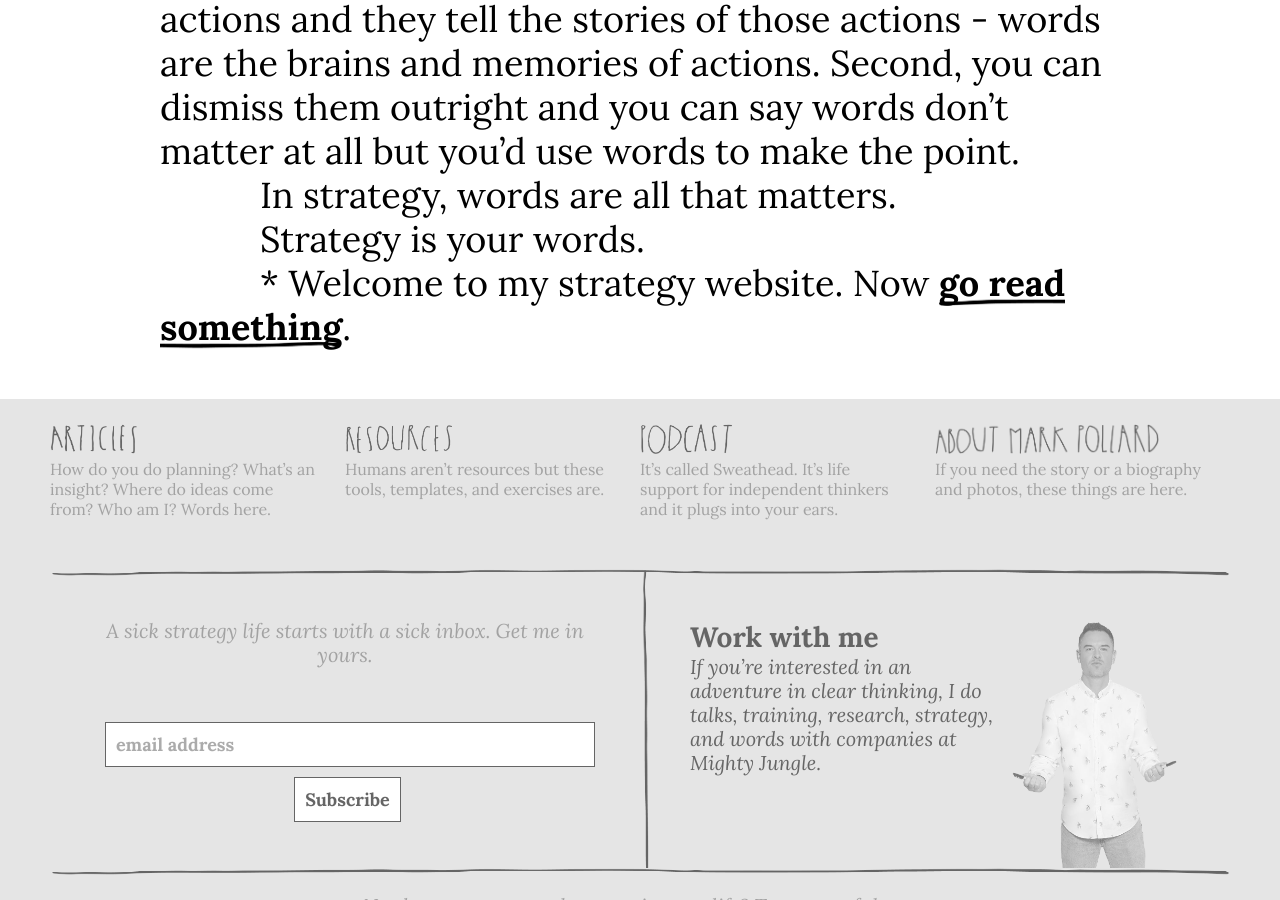
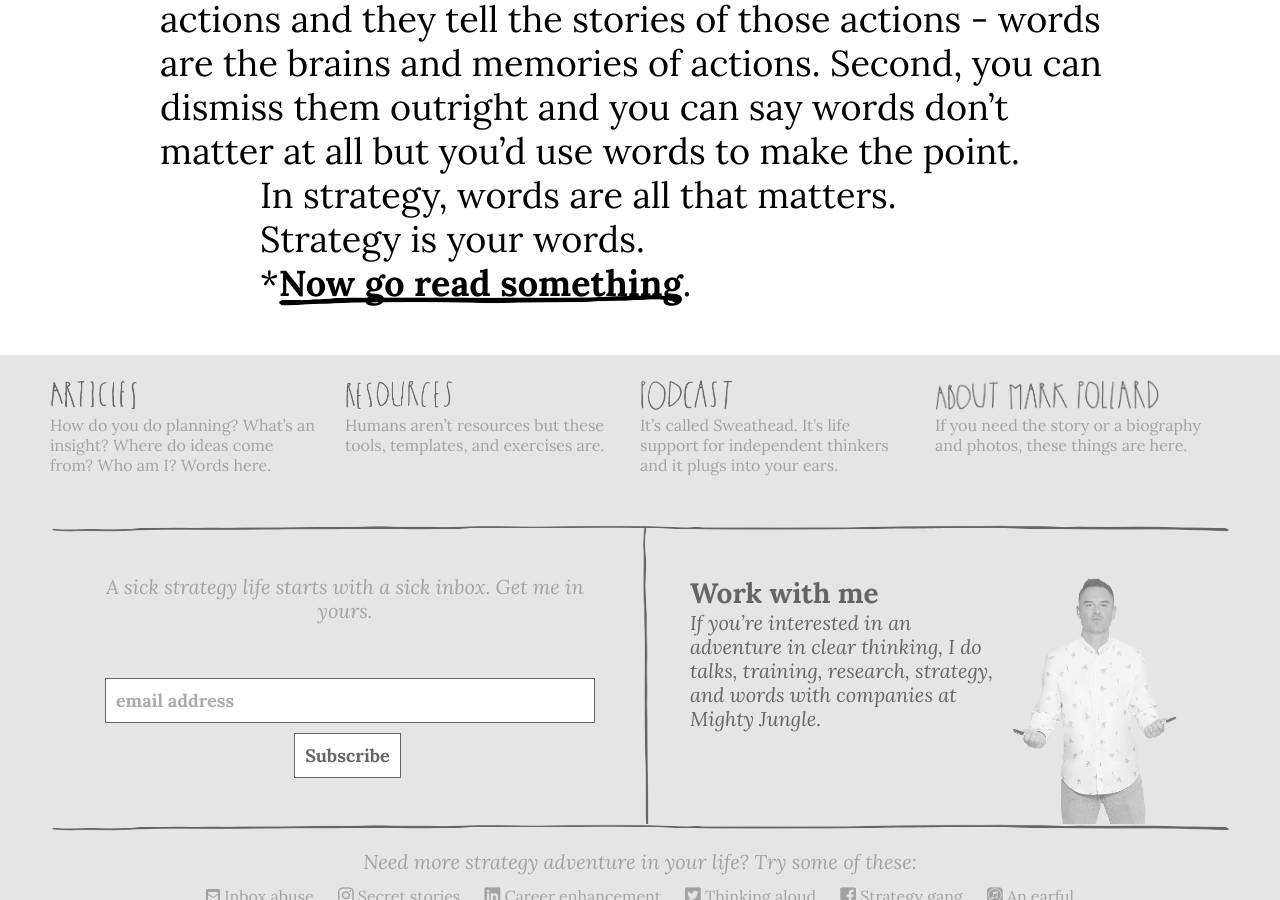
Before and after one commit to markhpollard/markhpollard.github.io, a Jekyll site: the page built from index.md, in a window 1280 px wide and 900 px high, scrolled down 2862 px. Built offline with Jekyll 4.4.1, drawn with Linux system fonts in a browser that asks for light colours; nearby versions of some CDN libraries.

Commit message:
Updated Index

```diff
--- a/index.md
+++ b/index.md
@@ -30,5 +30,4 @@ In strategy, words are all that matters.
 
 Strategy is your words.
 
-*
-Welcome to my strategy website. Now [go read something](http://).
+*[Now go read something](http://).
```
